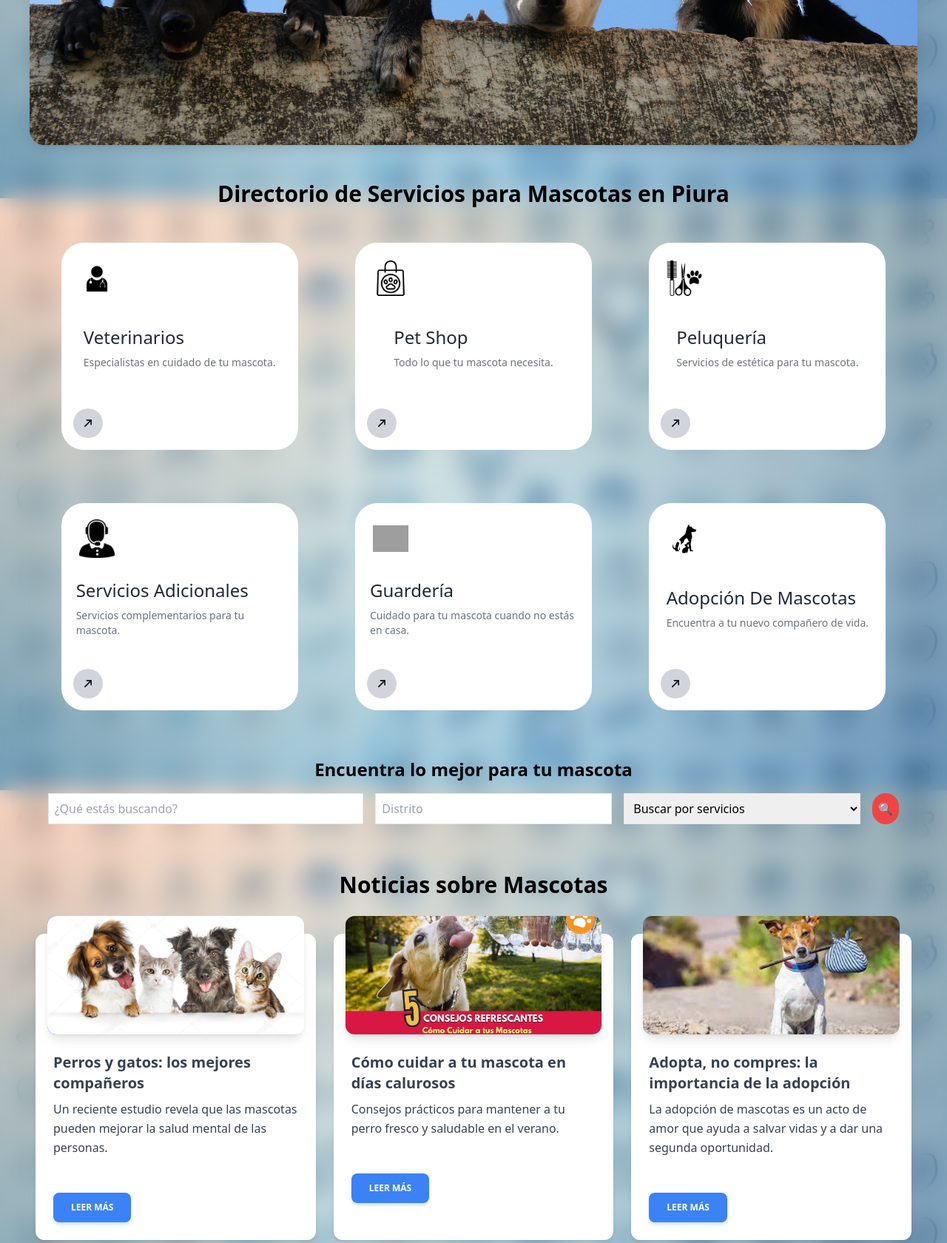
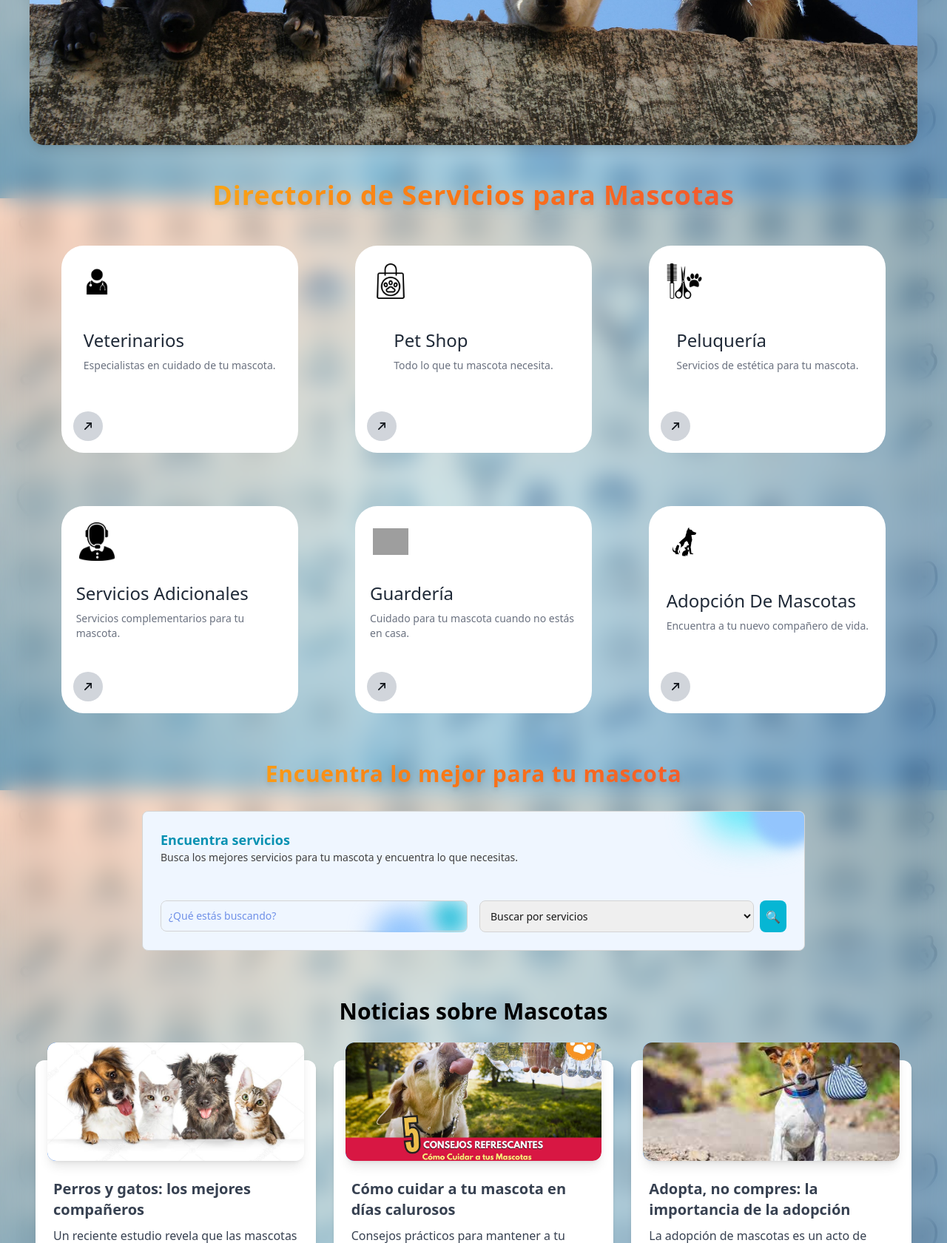
Before and after one commit to Maczz09/PetServices, a PHP site: page /petservices/ in a window 1280 px wide. Shown: the part 532-2212 px from the top of the page at 74% size. Run offline with PHP 8.4, Linux system fonts and the light colour scheme; some libraries are stand-ins or nearby versions; grey boxes are pictures that could not be loaded.

Commit message:
actualizacion de front en letras y buscador

```diff
--- a/src/fronted/html/index.php
+++ b/src/fronted/html/index.php
@@ -40,9 +40,13 @@
 
             <!-- Directorio de Servicios -->
             <section class="mt-12">
-                <h2 class="text-center text-3xl font-bold mb-8">
-                    Directorio de Servicios para Mascotas en Piura
+            <div>
+    <h2 class="text-center text-4xl font-extrabold text-transparent bg-clip-text bg-gradient-to-r from-yellow-400 via-orange-500 to-red-500 drop-shadow-lg mb-8 tracking-wide">
+        Directorio de Servicios para Mascotas
     </h2>
+</div>
+
+
                 <div class="grid grid-cols-1 sm:grid-cols-2 lg:grid-cols-3 gap-10 max-w-6xl mx-auto place-items-center">
                     <!-- Tarjeta 1: Veterinarios -->
                     <div
@@ -238,22 +242,43 @@
 
 <!-- Barra de búsqueda -->
 <section class="mt-12">
-                <h2 class="text-center text-2xl font-bold mb-4">
+    <h2 class="text-center text-3xl sm:text-4xl font-extrabold text-transparent bg-clip-text bg-gradient-to-r from-yellow-400 via-orange-500 to-red-500 drop-shadow-lg mb-8 tracking-wide">
         Encuentra lo mejor para tu mascota
     </h2>
-                <div class="flex justify-center gap-4">
-                    <input type="text" placeholder="¿Qué estás buscando?" class="border p-2 w-1/3 search-input" />
-                    <input type="text" placeholder="Distrito" class="border p-2 w-1/4 district-input" />
-                    <select class="border p-2 w-1/4 category-select">
+    <div class="relative overflow-hidden flex flex-col justify-around w-full max-w-4xl mx-auto border border-neutral-300 rounded-lg bg-blue-50 p-6">
+        <div class="before:absolute before:w-32 before:h-20 before:right-2 before:bg-cyan-300 before:-z-10 before:rounded-full before:blur-xl before:-top-12 z-10 after:absolute after:w-24 after:h-24 after:bg-blue-300 after:-z-10 after:rounded-full after:blur after:-top-12 after:-right-6">
+            <div class="text-neutral-800 mb-4">
+                <span class="font-extrabold text-lg sm:text-2xl text-cyan-600">Encuentra servicios</span>
+                <p class="text-neutral-700 text-sm sm:text-base">Busca los mejores servicios para tu mascota y encuentra lo que necesitas.</p>
+            </div>
+        </div>
+        <div class="flex flex-col sm:flex-row gap-4 mt-8">
+            <div class="relative rounded-lg w-full sm:w-3/5 md:w-3/4 lg:w-3/5 overflow-hidden before:absolute before:w-12 before:h-12 before:content[''] before:right-0 before:bg-cyan-500 before:rounded-full before:blur-lg after:absolute after:z-10 after:w-20 after:h-20 after:content[''] after:bg-blue-300 after:right-12 after:top-3 after:rounded-full after:blur-lg">
+                <input
+                    type="text"
+                    class="relative bg-transparent ring-0 outline-none border border-neutral-300 text-neutral-900 placeholder-blue-700 text-sm rounded-lg focus:ring-cyan-500 placeholder-opacity-60 focus:border-cyan-500 block w-full p-2.5"
+                    placeholder="¿Qué estás buscando?"
+                />
+            </div>
+
+            <div class="flex flex-row w-full sm:w-2/5 lg:w-2/5 gap-2">
+                <select
+                    class="border border-neutral-300 text-neutral-900 placeholder-blue-700 text-sm rounded-lg focus:ring-cyan-500 placeholder-opacity-60 focus:border-cyan-500 block w-full p-2.5"
+                >
                     <option value="">Buscar por servicios</option>
-                        <option value="veterinarias">Veterinarias</option>
+                    <option value="veterinarias">Veterinaria</option>
                     <option value="petshop">Pet Shop</option>
                 </select>
-                    <button class="bg-red-500 text-white p-2 rounded-full search-button">
+                <button class="bg-cyan-500 text-neutral-50 p-2 rounded-lg hover:bg-cyan-400 transition-all">
                     🔍
                 </button>
             </div>
+        </div>
+    </div>
 </section>
+
+
+
             <!-- Noticias sobre Mascotas -->
             <section class="mt-16 m-12">
                 <h2 class="text-center text-3xl font-bold mb-8">
```
Lines whose indentation alone changed are shown as unchanged.
